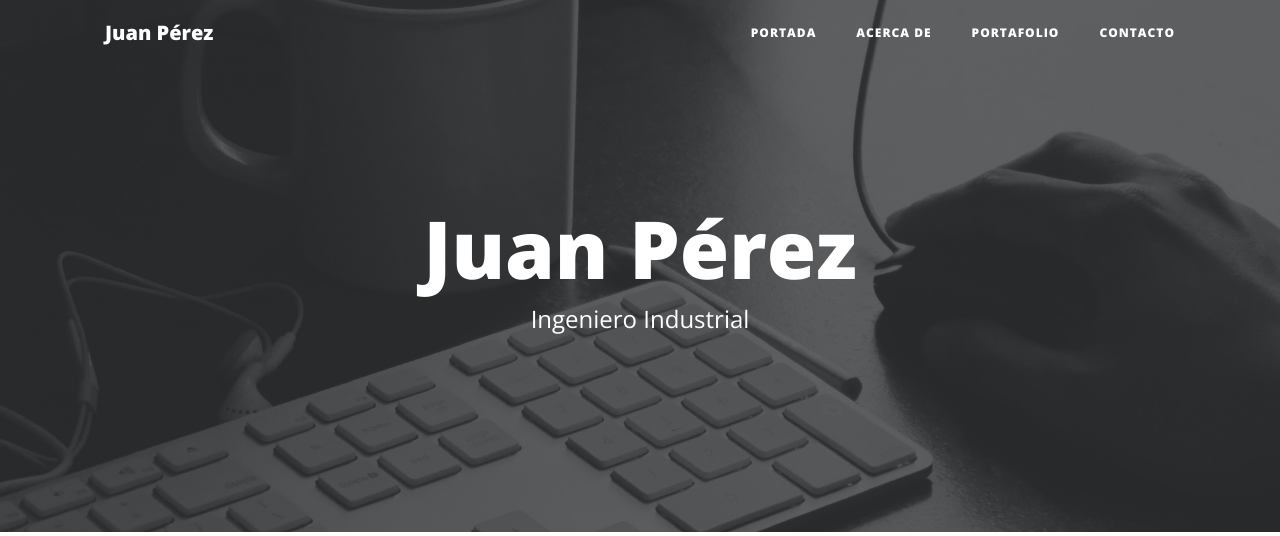
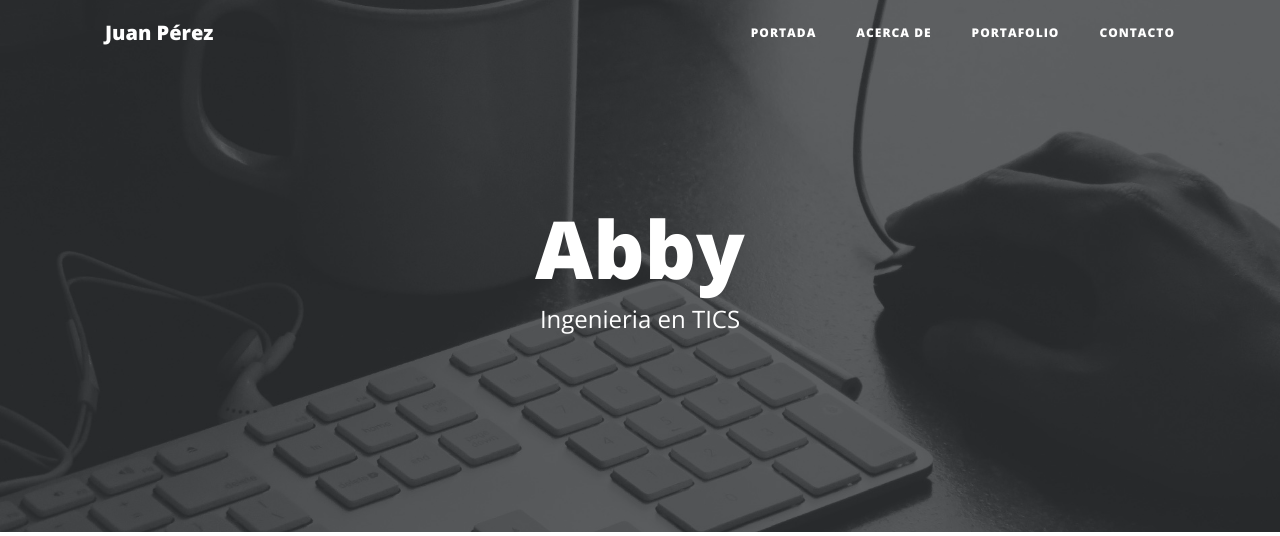
Before and after one commit to Abigail-Castaneda/webPersonal, a Django app: page / in a window 1280 px wide. Shown: the top 536 px of the page. Run offline with Django 3.2, Linux system fonts and the light colour scheme; some libraries are stand-ins or nearby versions.

Commit message:
Creando la cabecera dinamica y realizar practica

```diff
--- a/core/templates/core/base.html
+++ b/core/templates/core/base.html
@@ -48,14 +48,14 @@
     </nav>
 
     <!-- Cabecera -->
-    <header class="masthead" style="background-image: url('{% static 'core/img/home-bg.jpg' %}')">
+    <header class="masthead" style="background-image: url('{% block background %}{% endblock%}')">
       <div class="overlay"></div>
       <div class="container">
         <div class="row">
           <div class="col-lg-8 col-md-10 mx-auto">
             <div class="site-heading">
-              <h1>Juan Pérez</h1>
-              <span class="subheading">Ingeniero Industrial</span>
+                {% block headers %}{%endblock%}
+
             </div>
           </div>
         </div>
--- a/core/templates/core/home.html
+++ b/core/templates/core/home.html
@@ -1,6 +1,13 @@
 {% extends 'core/base.html' %}
 
 {% block title %}Portada{% endblock %}
+
+{% block background %}{% load static %}{% static 'core/img/home-bg.jpg' %}{% endblock %}
+
+{% block headers %}
+<h1>Abby</h1>
+<span class="subheading">Ingenieria en TICS</span>
+{% endblock %}
 
 {% block content %}
 <h2>Portada</h2>
```
Also changed, not shown: core/templates/core/about.html (+7 -0 lines), core/templates/core/contact.html (+7 -0 lines), core/templates/core/portfolio.html (+7 -0 lines).
